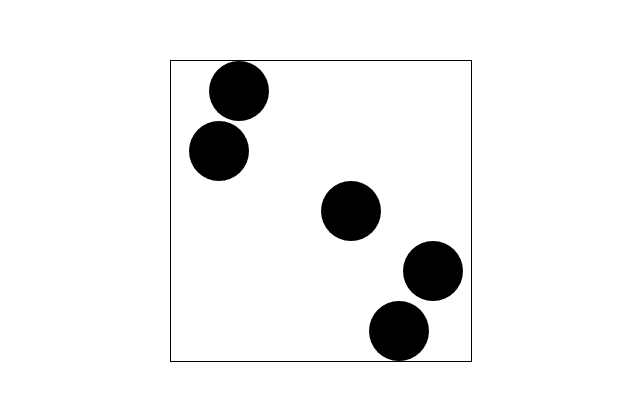
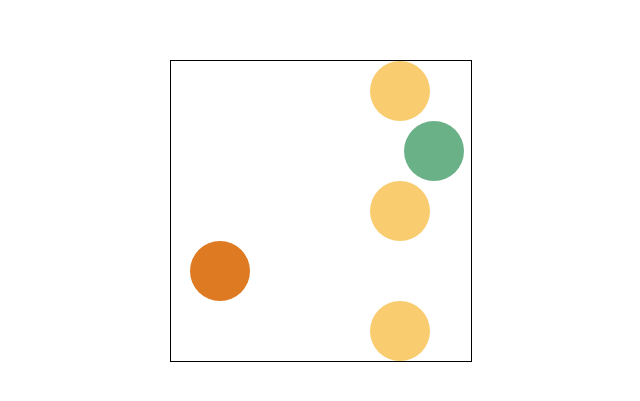
Before and after one commit to ThibWill/onlineArt, a plain HTML site: page ball/ball.html in a window 1280 px wide. Shown: the part 197-598 px from the top of the page, without its empty margins (327-967 px from the left). Drawn offline with Linux system fonts and the light colour scheme.

Commit message:
refactoring ball

```diff
--- a/ball/ball.css
+++ b/ball/ball.css
@@ -7,5 +7,5 @@ body {
 }
 
 .mainFrame {
-  border: 1px solid black;
+  border: 0.5px solid black;
 }
--- a/ball/ball.js
+++ b/ball/ball.js
@@ -4,8 +4,16 @@ window.onload = () => {
   const mainFrameWidth = mainFrame.width;
   const mainFrameHeight = mainFrame.height;
   const radiusBall = 30;
-  const colors = [["#facc70", 50], ["#de7a22", 20], ["#20948b", 70], ["#6ab187", 15]];
+  const nbBalls = Math.floor(mainFrameHeight / (radiusBall*2));
+  const colors = [["#facc70", 25], ["#de7a22", 10], ["#20948b", 30], ["#6ab187", 7]];
+  let intervals = new Array(nbBalls);
+  let infosBall = new Array(nbBalls);
 
+  for(let i=0; i < nbBalls; i++) {
+    infosBall[i] = [radiusBall, 1];
+  }
+
+  /* Draw a ball on the canavs */
   function drawBall(x , y, color) {
     ctx.beginPath();
     ctx.arc(x, y, 30, 0, 2*Math.PI);
@@ -13,32 +21,24 @@ window.onload = () => {
     ctx.fill();
   }
 
+  /* Move one ball for one pixel left or right*/
   function moveBall(y, numberBall, color) {
     let posBall = infosBall[numberBall][0];
     if(posBall === mainFrameWidth-radiusBall) { infosBall[numberBall][1] = -1; }
     if(posBall === radiusBall) { infosBall[numberBall][1] = 1; }
     ctx.clearRect(0, y-radiusBall, mainFrameWidth, 60);
-    infosBall[numberBall][0] += 2*infosBall[numberBall][1];
+    infosBall[numberBall][0] += infosBall[numberBall][1];
     drawBall(posBall, y, color);
   }
 
-  let infosBall = [];
-  let intervals = [];
-  function start() {
-    const nbBalls = Math.floor(mainFrameHeight / (radiusBall*2));
-    for(let i=0; i < nbBalls; i++) {
-      infosBall.push([radiusBall, 1]);
-      intervals.push(setInterval(() => moveBall(radiusBall + radiusBall*2*i, i, "black"), 10*(i+1)));
-    }
-    setInterval(changeColors, 10000);
-  }
-  start();
-
+  /* Start the balls and change color */
   function changeColors() {
-    for(let i=0; i<intervals.length; i++) {
+    for(let i=0; i<nbBalls; i++) {
       let rand = Math.floor(Math.random()*colors.length);
       clearInterval(intervals[i]);
       intervals[i] = setInterval(() => moveBall(radiusBall + radiusBall*2*i, i, colors[rand][0]), colors[rand][1]);
     }
   }
+  changeColors();
+  setInterval(changeColors, 10000);
 }
```
